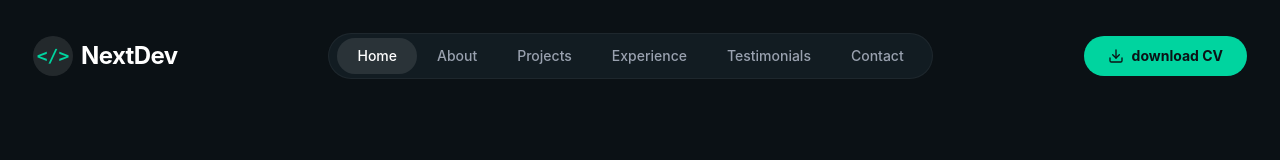
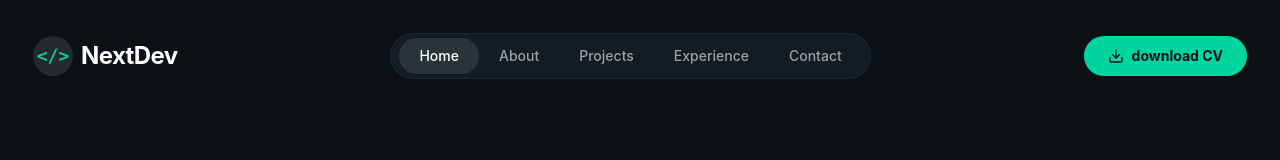
Before and after one commit to ZainMurtaza3532/personal-portfolio-using-react, a React (Vite) app: page / in a window 1280 px wide. Shown: the top 160 px of the page. Built offline with nearby package versions, Linux system fonts and the light colour scheme.

Commit message:
Remove Testimonials link from Header component

```diff
--- a/src/components/Header.jsx
+++ b/src/components/Header.jsx
@@ -26,7 +26,6 @@ const Header = () => {
     { name: 'About', href: '#about', id: 'about' },
     { name: 'Projects', href: '#projects', id: 'projects' },
     { name: 'Experience', href: '#experience', id: 'experience' },
-    { name: 'Testimonials', href: '#testimonials', id: 'testimonials' },
     { name: 'Contact', href: '#contact', id: 'contact' },
   ];
 
```
